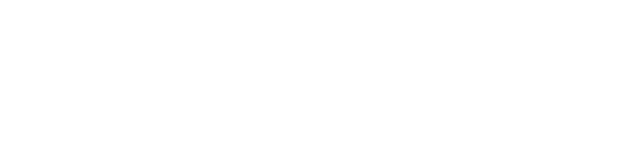
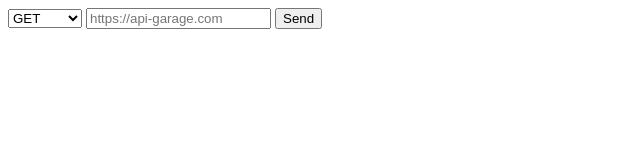
Before and after one commit to ankit-suman-07/API-Garage, a website: page index.html in a window 1280 px wide. Shown: the whole page, without its empty margins (0-640 px from the left). Drawn offline with Linux system fonts and the light colour scheme.

Commit message:
initial input form created

```diff
--- a/index.html
+++ b/index.html
@@ -3,9 +3,23 @@
 <head>
     <meta charset="UTF-8">
     <meta name="viewport" content="width=device-width, initial-scale=1.0">
-    <title>API-agent</title>
+    <title>API-garage</title>
 </head>
 <body>
-
+    <div>
+        <form>
+            <div class="all-inputs" >
+                <select>
+                    <option value="GET" selected >GET</option>
+                    <option value="POST" >POST</option>
+                    <option value="PUT" >PUT</option>
+                    <option value="PATCH" >PATCH</option>
+                    <option value="DELETE" >DELETE</option>
+                </select>
+                <input required type="url" placeholder="https://api-garage.com" />
+                <button type="submit" >Send</button>
+            </div>
+        </form>
+    </div>
 </body>
 </html>
```
